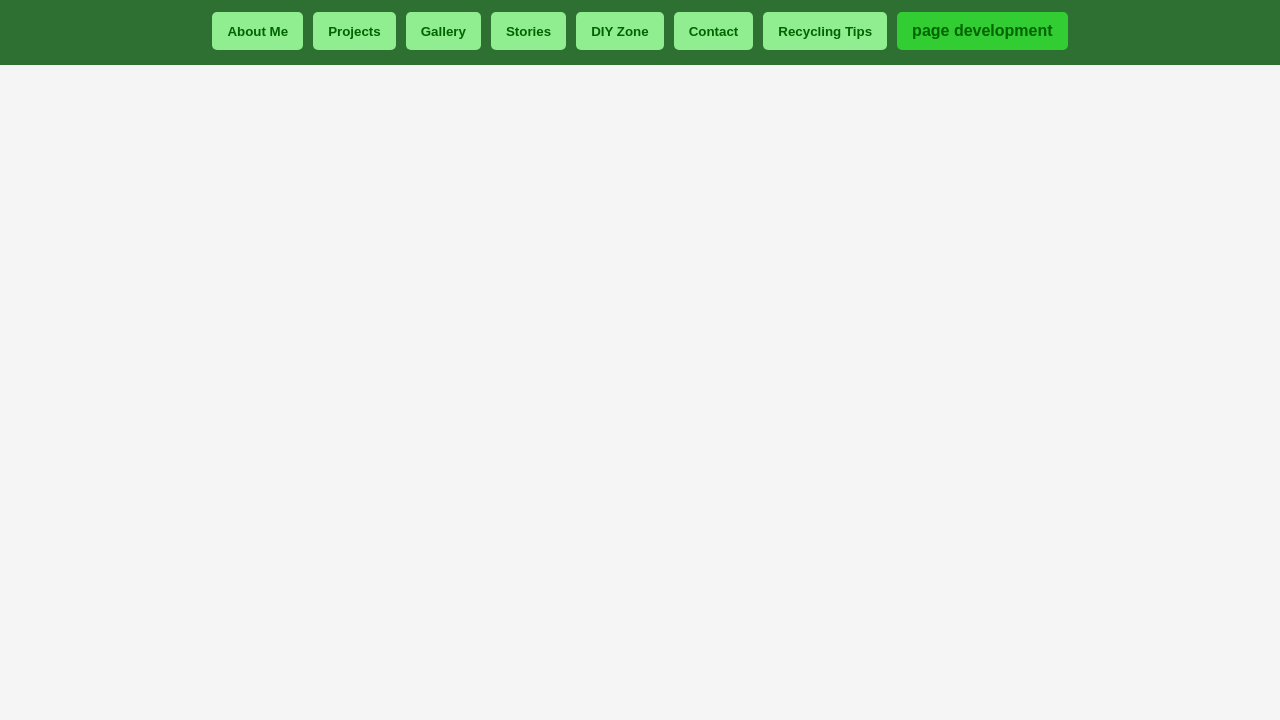
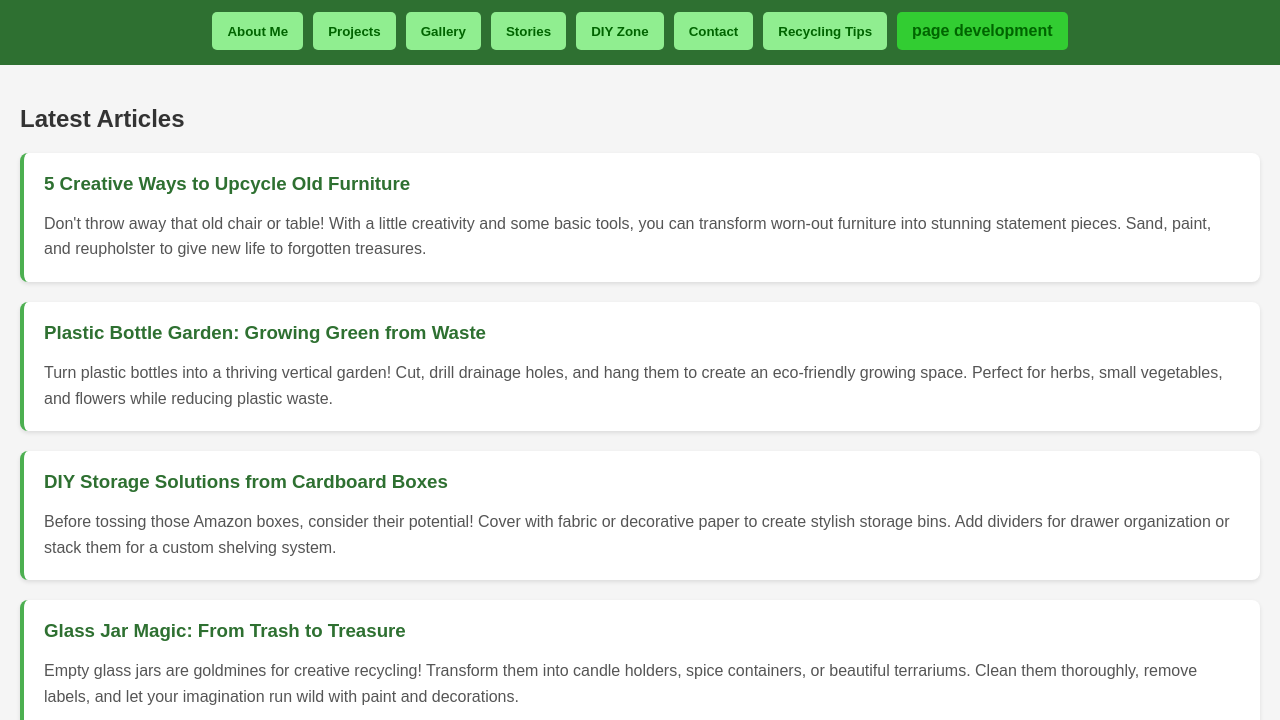
Before and after one commit to shuflovic/recycle, a plain HTML site: page index.html in a window 1280 px wide. Shown: the part 80-800 px from the top of the page. Drawn offline with nearby package versions, Linux system fonts and the light colour scheme.

Commit message:
Update index.html

```diff
--- a/index.html
+++ b/index.html
@@ -26,6 +26,12 @@
           <h2>About Me</h2>
           <p>Passionate about rescuing forgotten treasures and turning them into something new and useful.</p>
         </section>
+
+<section id="articles" class="visible">
+          <h2>Latest Articles</h2>
+          <div id="articles-container"></div>
+</section>
+
         <section id="projects">
           <h2>My Projects</h2>
           <p>From broken chairs to quirky shelves—this is where the magic happens.</p>
```
